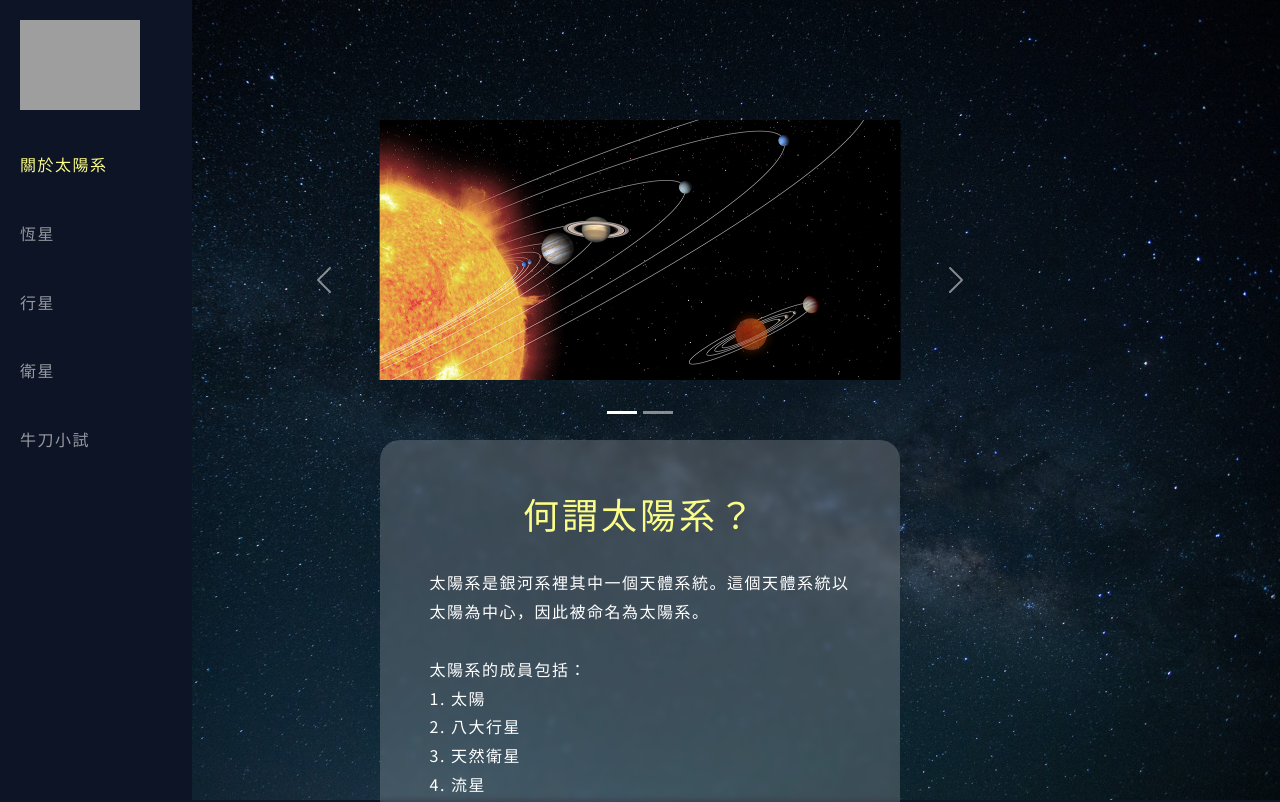
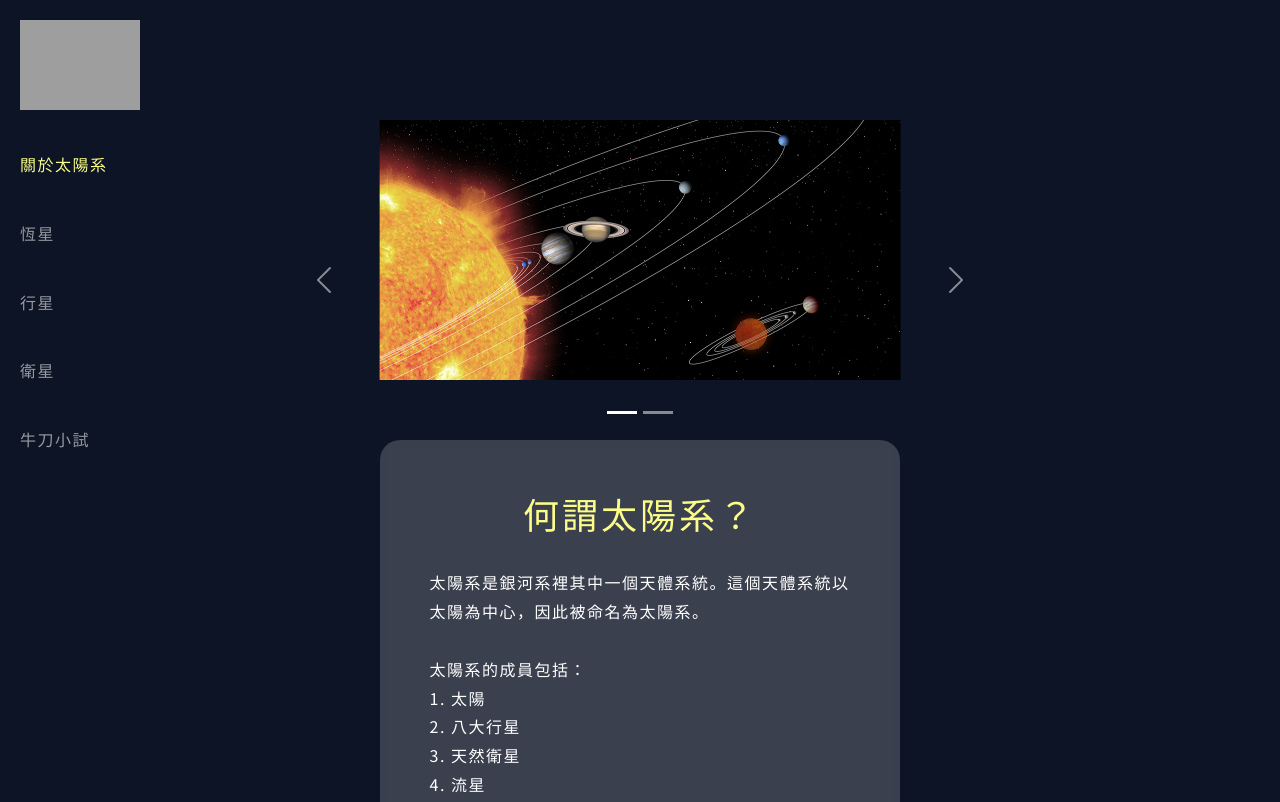
Before and after one commit to xiannu-nicole/stars, a Vue app: page /#/about in a window 1280 px wide. Shown: the top 802 px of the page. Built offline with nearby package versions, Linux system fonts and the light colour scheme; grey boxes are pictures that could not be loaded; a web font is replaced by a local one.

Commit message:
<bg remove>

```diff
--- a/public/style/main.css
+++ b/public/style/main.css
@@ -45,7 +45,6 @@ body:after {
   top: 0;
   bottom: 0;
   z-index: -1;
-  background: url(../image/bg-1920x1280.jpg) no-repeat center/cover;
 }
 
 @keyframes color_change {
--- a/public/style/main.scss
+++ b/public/style/main.scss
@@ -56,7 +56,7 @@ overflow-x: hidden;
     top: 0;
     bottom: 0;
     z-index: -1;
-    background: url(../image/bg-1920x1280.jpg) no-repeat center/cover;
+    // background: url(../image/bg-1920x1280.jpg) no-repeat center/cover;
   }
 }
 
```
Also changed, not shown: 3 other files (tests, documents, lock files or other folders).
